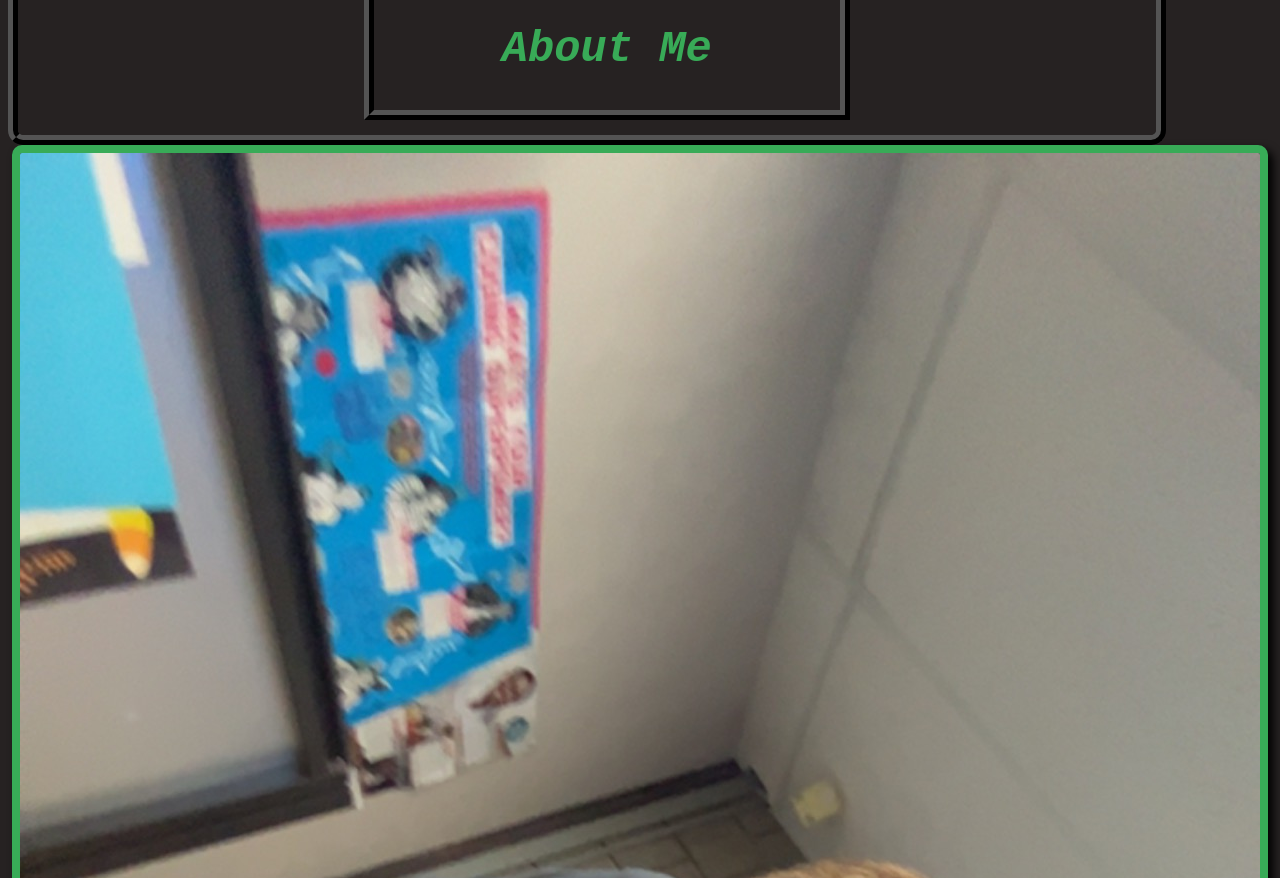
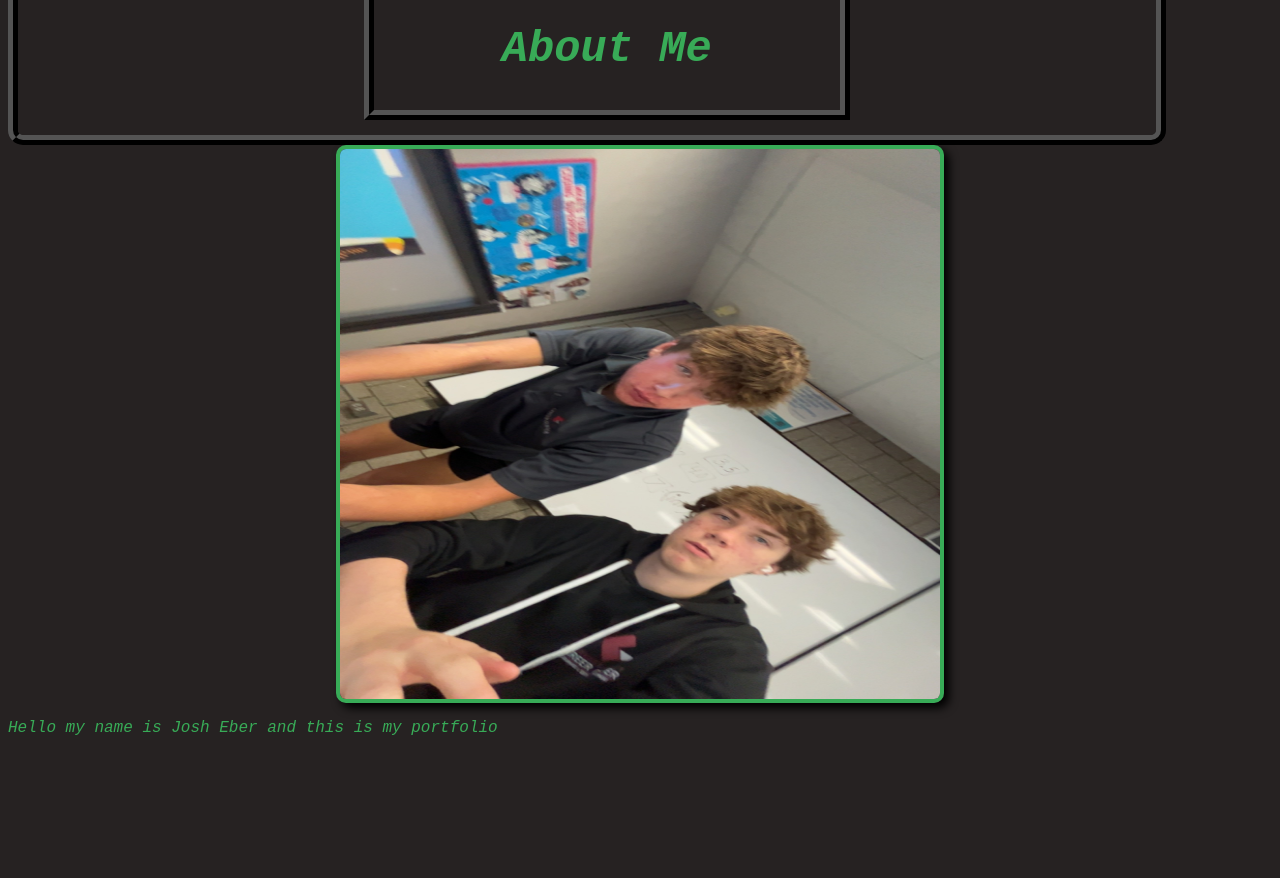
Before and after one commit to JoshuaEber/JoshEber.github.io, a plain HTML site: page index.html in a window 1280 px wide. Shown: the part 925-1803 px from the top of the page. After the commit the page ends 1678 px from the top, so only its background shows below. Drawn offline with Linux system fonts and the light colour scheme.

Commit message:
Update styles.css

```diff
--- a/styles.css
+++ b/styles.css
@@ -70,9 +70,11 @@ img{
 	display: block;
 	margin-left: auto;
 	margin-right: auto;
-	border: 8px solid #38ab57;
+	border: 4px solid #38ab57;
 	border-radius: 10px;
 	box-shadow: 5px 5px 10px black;
+	width: 600px;
+	height:550px;
 }
 #project ul{
 	list-style-type: none;
```
